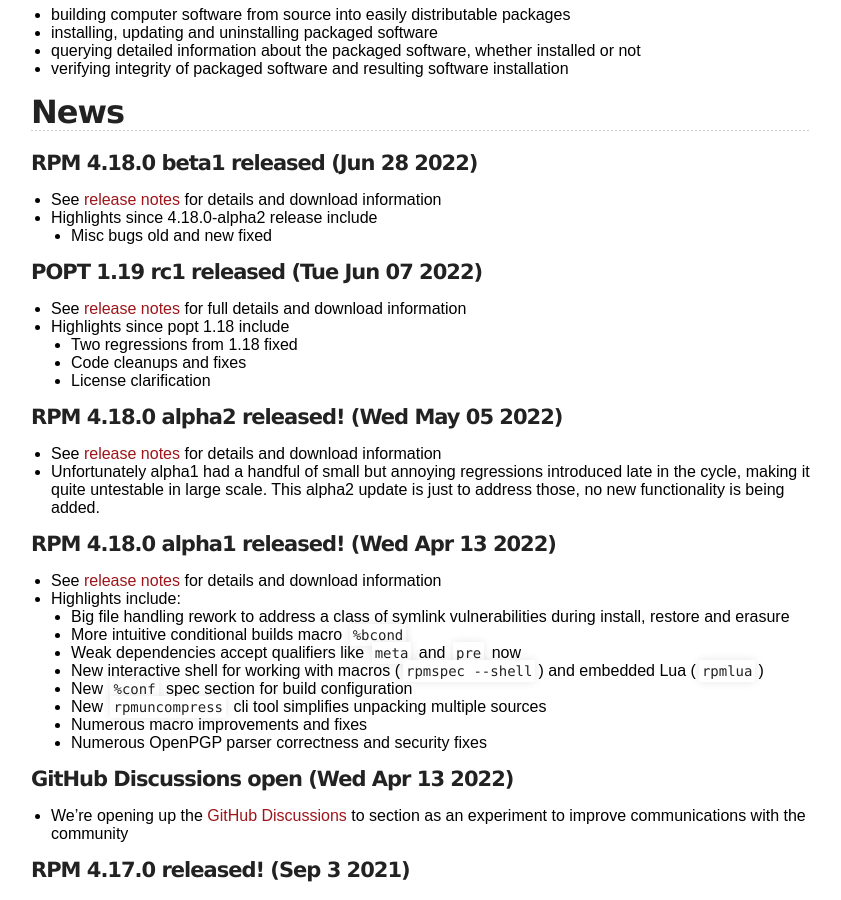
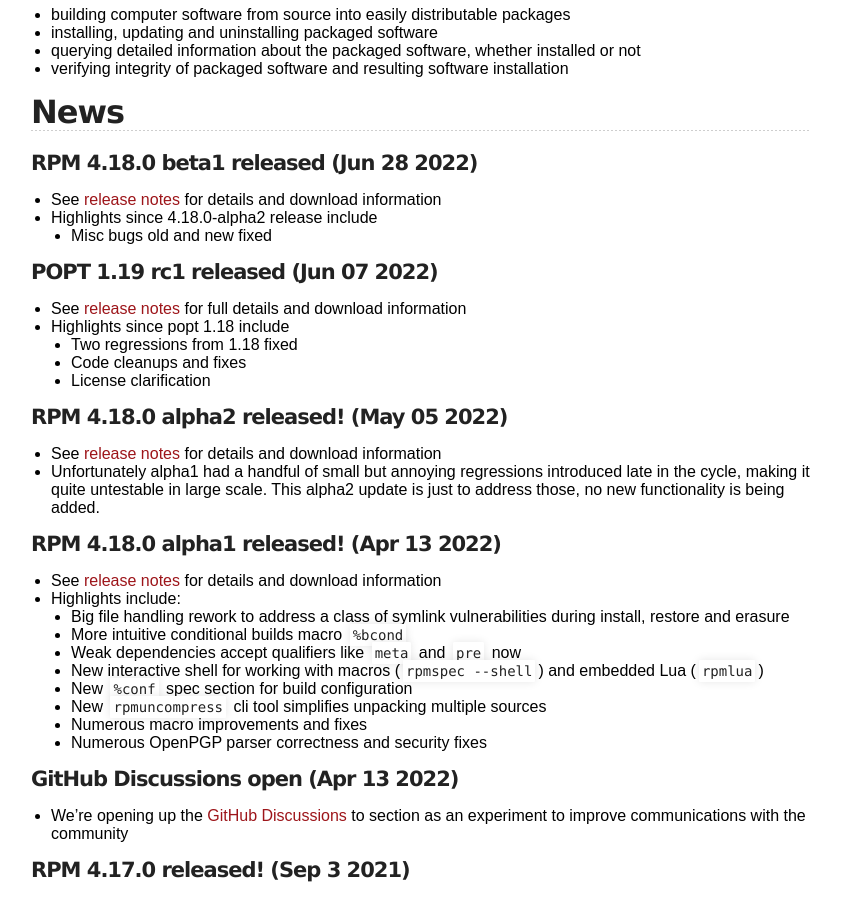
Before and after one commit to rpm-software-management/rpm-web, a Jekyll site: the page built from index.md, in a window 1280 px wide and 900 px high, scrolled down 320 px. Shown: the whole window, without its empty margins (219-1060 px from the left). Built offline with Jekyll 4.4.1, drawn with Linux system fonts in a browser that asks for light colours.

Commit message:
Drop weekday from announcements, dunno where that crept up from

```diff
--- a/index.md
+++ b/index.md
@@ -20,21 +20,21 @@ capable of
 * Highlights since 4.18.0-alpha2 release include
   * Misc bugs old and new fixed
 
-#### POPT 1.19 rc1 released (Tue Jun 07 2022)
+#### POPT 1.19 rc1 released (Jun 07 2022)
 * See [release notes](https://github.com/rpm-software-management/popt/releases/tag/popt-1.19-rc1) for full details and download information
 * Highlights since popt 1.18 include
   * Two regressions from 1.18 fixed
   * Code cleanups and fixes
   * License clarification
 
-#### RPM 4.18.0 alpha2 released! (Wed May 05 2022)
+#### RPM 4.18.0 alpha2 released! (May 05 2022)
 * See [release notes](wiki/Releases/4.18.0) for details and download information
 * Unfortunately alpha1 had a handful of small but annoying regressions
   introduced late in the cycle, making it quite untestable in large scale.
   This alpha2 update is just to address those, no new functionality is
   being added.
 
-#### RPM 4.18.0 alpha1 released! (Wed Apr 13 2022)
+#### RPM 4.18.0 alpha1 released! (Apr 13 2022)
 * See [release notes](wiki/Releases/4.18.0) for details and download information
 * Highlights include:
   * Big file handling rework to address a class of symlink vulnerabilities
@@ -47,7 +47,7 @@ capable of
   * Numerous macro improvements and fixes
   * Numerous OpenPGP parser correctness and security fixes
 
-#### GitHub Discussions open (Wed Apr 13 2022)
+#### GitHub Discussions open (Apr 13 2022)
 * We're opening up the [GitHub Discussions](https://github.com/rpm-software-management/rpm/discussions)
   to section as an experiment to improve communications with the community
 
```
Also changed, not shown: timeline.md (+3 -3 lines).
